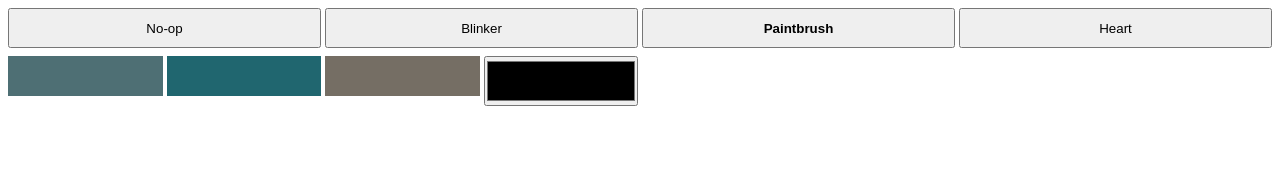
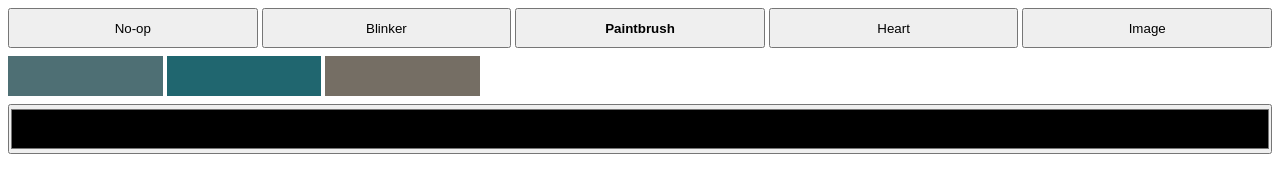
Before and after one commit to ondras/arduino, a plain HTML site: page buckle/data/index.html in a window 1280 px wide. Both pictures are taken after a click on the button "Paintbrush". Drawn offline with Linux system fonts and the light colour scheme; no server answers.

Commit message:
moar buckle

```diff
--- a/buckle/data/index.css
+++ b/buckle/data/index.css
@@ -13,7 +13,7 @@ body { margin: 0; }
 	padding: 0;
 }
 
-#features button.active {
+button.active {
 	font-weight: bold;
 }
 
@@ -27,13 +27,14 @@ body { margin: 0; }
 	padding: 0;
 }
 
-#feature[data-feature=paintbrush] {
+.leds {
 	display: grid;
 	grid-gap: 4px;
 	grid-template-columns: repeat(8, 1fr);
+	margin-bottom: 8px;
 }
 
-#feature[data-feature=paintbrush] span {
+.leds span {
 	width: 100%;
 	height: 40px;
 }
--- a/buckle/data/index.js
+++ b/buckle/data/index.js
@@ -1,5 +1,36 @@
 const FEATURES = document.querySelector("#features");
 const FEATURE = document.querySelector("#feature");
+
+function renderLeds(parent) {
+	let all = document.createElement("div");
+	all.classList.add("leds");
+	parent.appendChild(all);
+
+	function buildOne(r, g, b, offset) {
+		let node = document.createElement("span");
+		node.dataset.offset = offset;
+		node.style.backgroundColor = `rgb(${r}, ${g}, ${b})`;
+		return node;
+	}
+
+	function buildAll(data) {
+		let leds = [];
+		let view = new Uint8Array(data);
+		let i=0;
+		while (i < view.length) {
+			let r = view[i+0];
+			let g = view[i+1];
+			let b = view[i+2];
+			let node = buildOne(r, g, b, i);
+			all.appendChild(node);
+			leds.push(node);
+			i+=3;
+		}
+		return leds;
+	}
+
+	return fetch("/config").then(response => response.arrayBuffer()).then(buildAll);
+}
 
 function showError(e) {
 	alert(e.message);
@@ -31,7 +62,7 @@ function paintbrush(parent) {
 	let color = document.createElement("input");
 	color.type = "color";
 
-	function saveOne(offset) {
+	function save(offset) {
 		let num = parseInt(color.value.slice(1), 16);
 		let fd = new FormData();
 		fd.set("offset", offset);
@@ -41,34 +72,27 @@ function paintbrush(parent) {
 		fetch("/config", {method:"POST", body:fd});
 	}
 
-	function buildOne(r, g, b, offset) {
-		let node = document.createElement("span");
-		parent.appendChild(node);
-		node.style.backgroundColor = `rgb(${r}, ${g}, ${b})`;
-		node.addEventListener("click", e => {
-			node.style.backgroundColor = color.value;
-			saveOne(offset);
+	renderLeds(parent).then(leds => {
+		leds.forEach(led => {
+			led.addEventListener("click", e => {
+				led.style.backgroundColor = color.value;
+				save(led.dataset.offset);
+			});
 		});
-	}
+		parent.appendChild(color);
+	});
+}
 
-	function buildAll(data) {
-		let view = new Uint8Array(data);
-		let i=0;
-		while (i < view.length) {
-			let r = view[i+0];
-			let g = view[i+1];
-			let b = view[i+2];
-			buildOne(r, g, b, i);
-			i+=3;
-		}
-		parent.appendChild(color);
-	}
-	fetch("/config").then(response => response.arrayBuffer()).then(buildAll);
+function image(parent) {
+	let current = document.createElement("div");
+	renderLeds(current);
+	parent.appendChild(current);
 }
 
 FEATURES.appendChild(buildFeature("noop", "No-op"));
 FEATURES.appendChild(buildFeature("blinker", "Blinker"));
 FEATURES.appendChild(buildFeature("paintbrush", "Paintbrush"));
 FEATURES.appendChild(buildFeature("heart", "Heart"));
+FEATURES.appendChild(buildFeature("image", "Image"));
 
 fetch("/feature").then(response => response.text()).then(feature => setFeature(feature, {readOnly:true}));
```
Also changed, not shown: 6 other files.
